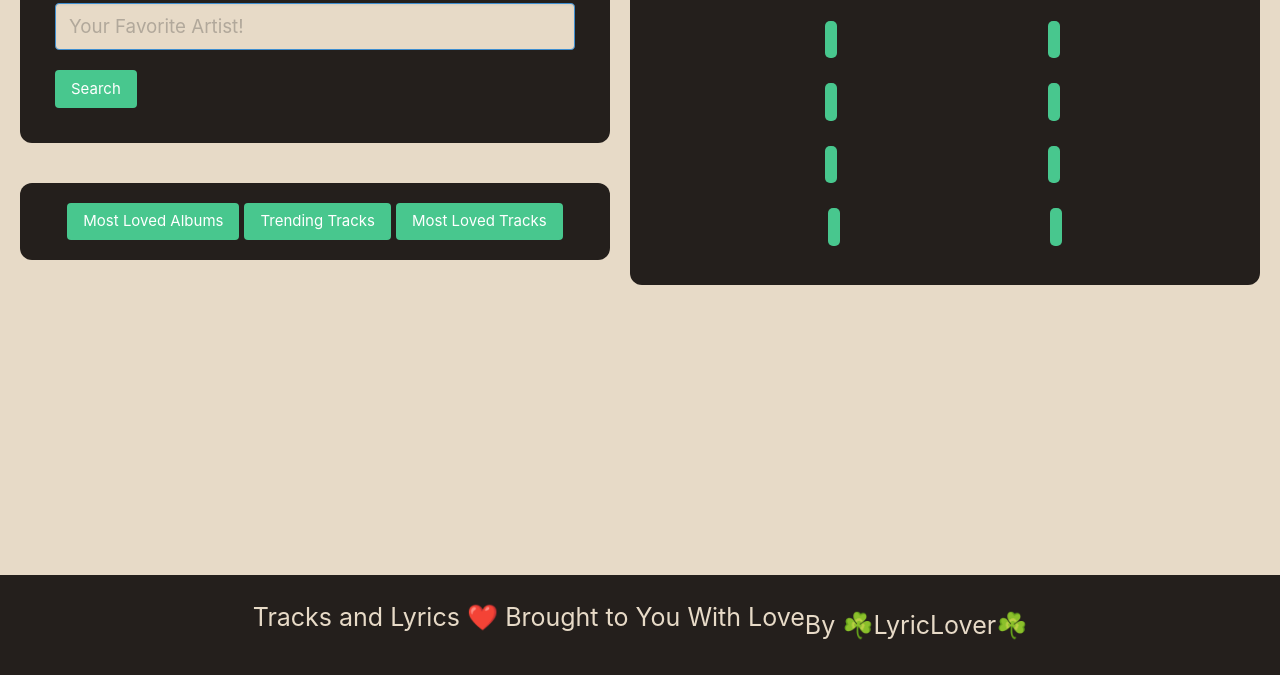
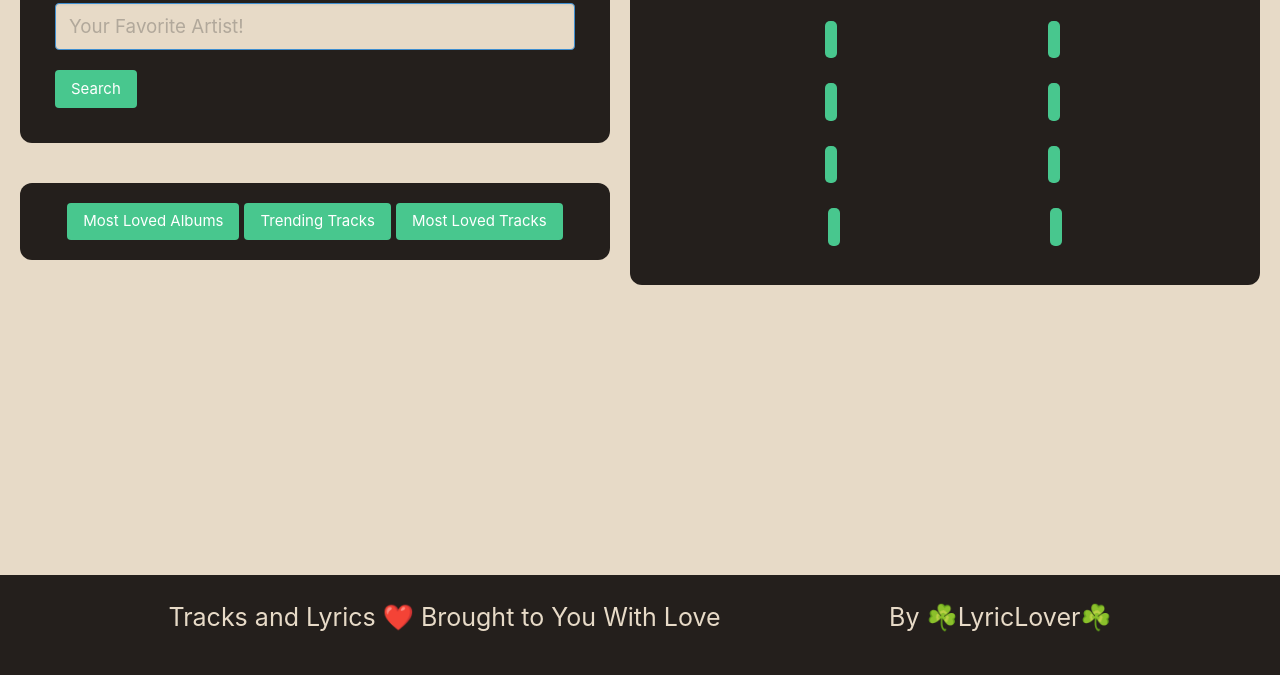
Before and after one commit to Osamadahnoun/LyricLover, a plain HTML site: page index.html in a window 1280 px wide. Shown: the part 296-971 px from the top of the page. Drawn offline with nearby package versions, Linux system fonts and the light colour scheme.

Commit message:
fixed default footer text layout

```diff
--- a/assets/css/style.css
+++ b/assets/css/style.css
@@ -143,6 +143,10 @@ body {
     font-size: 2.2rem;
 }
 
+#footer-lyricLover {
+    margin-bottom: 1.5rem;
+}
+
 .container {
   display: flex;
   flex-direction: column;
@@ -259,6 +263,7 @@ body {
         width:100%;
         margin-top: 2rem;
         background: var(--primary-color);
+        justify-content: space-evenly;
     }
 
     .main {
--- a/index.html
+++ b/index.html
@@ -72,8 +72,8 @@
 
     <!-- Footer -->
     <footer id="footer">
-      <p class="subtitle">Tracks and Lyrics ❤️ Brought to You With Love</p>
-      <p class="subtitle">By ☘️LyricLover☘️</p>
+      <p class="subtitle">Tracks and Lyrics ❤️ Brought to You With Love </p>
+      <p class="subtitle" id="footer-lyricLover"> By ☘️LyricLover☘️</p>
     </footer>
 
     <script src="./assets/js/script.js"></script>
```
